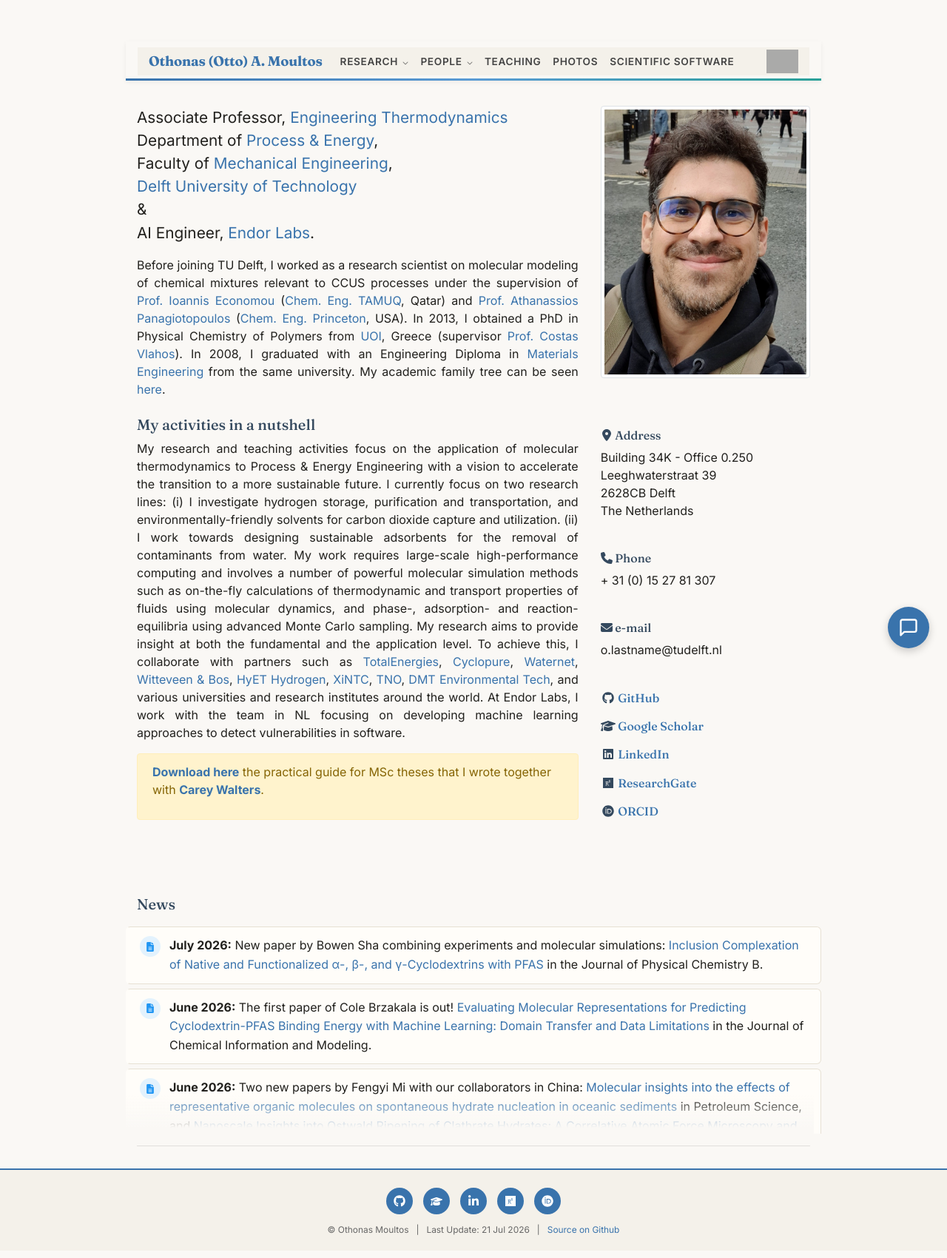
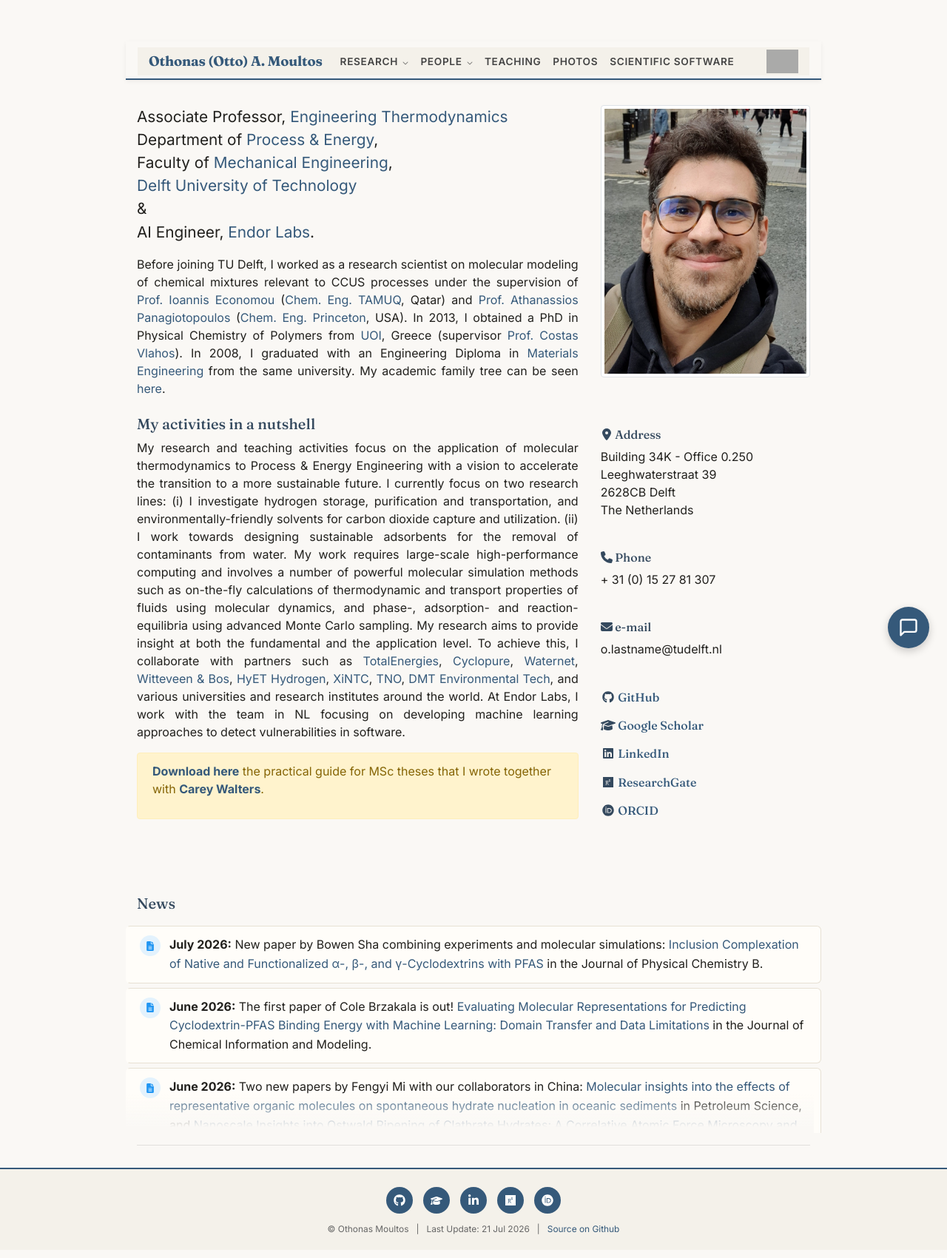
Before and after one commit to omoultosEthTuDelft/web, a Jekyll site: the page built from index.md, in a window 1280 px wide. Shown: the whole page at 74% size. Built offline with Jekyll 4.4.1, drawn with Linux system fonts in a browser that asks for light colours.

Commit message:
Editorial restyle step 4: harmonize blue accents to deep navy
- Single accent family #35597a / #24405c replaces the bright #3973ac
  set across links, pub elements, nav, chat widget, favicon
- Navbar gradient underline -> solid 2px navy rule
- Publications year banners -> cream sticky bands with navy serif
  figures and a navy rule
- Headings to ink; hover tints warmed to match cream

Co-Authored-By: Claude Fable 5 <noreply@anthropic.com>

```diff
--- a/_layouts/default.html
+++ b/_layouts/default.html
@@ -117,18 +117,18 @@
 </div>
 <style>
   #chat-widget{position:fixed;bottom:24px;right:24px;z-index:9999;font-family:'Inter',sans-serif}
-  #chat-bubble{width:56px;height:56px;border-radius:50%;background:#3973ac;color:#fff;border:none;cursor:pointer;display:flex;align-items:center;justify-content:center;box-shadow:0 4px 12px rgba(0,0,0,.2);transition:background .2s,transform .2s}
-  #chat-bubble:hover{background:#1a5276;transform:scale(1.05)}
+  #chat-bubble{width:56px;height:56px;border-radius:50%;background:#35597a;color:#fff;border:none;cursor:pointer;display:flex;align-items:center;justify-content:center;box-shadow:0 4px 12px rgba(0,0,0,.2);transition:background .2s,transform .2s}
+  #chat-bubble:hover{background:#24405c;transform:scale(1.05)}
   #chat-panel{width:380px;height:500px;background:#fff;border-radius:12px;box-shadow:0 8px 30px rgba(0,0,0,.18);display:flex;flex-direction:column;overflow:hidden;position:absolute;bottom:70px;right:0;transition:opacity .2s,transform .2s}
   #chat-panel.chat-hidden{opacity:0;transform:translateY(20px);pointer-events:none}
-  #chat-header{background:#3973ac;color:#fff;padding:14px 16px;display:flex;justify-content:space-between;align-items:center;font-weight:600;font-size:15px}
+  #chat-header{background:#35597a;color:#fff;padding:14px 16px;display:flex;justify-content:space-between;align-items:center;font-weight:600;font-size:15px}
   #chat-close{background:none;border:none;color:#fff;font-size:22px;cursor:pointer;line-height:1;padding:0 2px}
   #chat-close:hover{opacity:.7}
   #chat-messages{flex:1;overflow-y:auto;padding:16px;display:flex;flex-direction:column;gap:10px}
   .chat-msg{max-width:85%;padding:10px 14px;border-radius:12px;font-size:14px;line-height:1.5;word-wrap:break-word}
   .chat-msg.bot{background:#f0f4f8;color:#222;align-self:flex-start;border-bottom-left-radius:4px}
-  .chat-msg.user{background:#3973ac;color:#fff;align-self:flex-end;border-bottom-right-radius:4px}
-  .chat-msg.bot a{color:#3973ac;text-decoration:underline}
+  .chat-msg.user{background:#35597a;color:#fff;align-self:flex-end;border-bottom-right-radius:4px}
+  .chat-msg.bot a{color:#35597a;text-decoration:underline}
   .chat-typing{align-self:flex-start;padding:10px 14px;background:#f0f4f8;border-radius:12px;border-bottom-left-radius:4px;font-size:14px;color:#888}
   .chat-typing span{display:inline-block;animation:chatDots 1.4s infinite;margin:0 1px}
   .chat-typing span:nth-child(2){animation-delay:.2s}
@@ -136,10 +136,10 @@
   @keyframes chatDots{0%,80%,100%{opacity:.3}40%{opacity:1}}
   #chat-input-bar{display:flex;border-top:1px solid #e0e0e0;padding:10px 12px;gap:8px;background:#fafafa}
   #chat-input{flex:1;border:1px solid #ddd;border-radius:8px;padding:8px 12px;font-size:14px;font-family:'Inter',sans-serif;outline:none;transition:border-color .2s}
-  #chat-input:focus{border-color:#3973ac}
-  #chat-send{width:36px;height:36px;border-radius:8px;background:#3973ac;color:#fff;border:none;cursor:pointer;display:flex;align-items:center;justify-content:center;transition:background .2s}
-  #chat-send:hover{background:#1a5276}
-  #chat-send:disabled{background:#a0bdd4;cursor:not-allowed}
+  #chat-input:focus{border-color:#35597a}
+  #chat-send{width:36px;height:36px;border-radius:8px;background:#35597a;color:#fff;border:none;cursor:pointer;display:flex;align-items:center;justify-content:center;transition:background .2s}
+  #chat-send:hover{background:#24405c}
+  #chat-send:disabled{background:#a8b4bf;cursor:not-allowed}
   @media(max-width:480px){
     #chat-panel{width:calc(100vw - 32px);height:calc(100vh - 120px);right:-8px;bottom:70px;border-radius:12px}
   }
--- a/css/theme.css
+++ b/css/theme.css
@@ -1,3 +1,6 @@
+a { color: #35597a; }
+a:hover { color: #24405c; }
+
 body {
   font-family: 'Inter', -apple-system, BlinkMacSystemFont, 'Segoe UI', sans-serif;
   font-size: 100%;
@@ -44,11 +47,11 @@ h1, h2, h3, h4, h5, h6, .navbar-brand {
 .navbar-brand {
   font-size: 1.15rem;
   font-weight: 700;
-  color: #3973ac !important;
+  color: #35597a !important;
   letter-spacing: -0.01em;
 }
 .navbar-brand:hover {
-  color: #1a5276 !important;
+  color: #24405c !important;
 }
 
 /* Navbar nav links: uppercase, letter-spaced */
@@ -65,8 +68,8 @@ h1, h2, h3, h4, h5, h6, .navbar-brand {
 }
 
 .navbar-nav > li > a:hover {
-  color: #3973ac !important;
-  background-color: #edf2fa;
+  color: #35597a !important;
+  background-color: #ece7db;
 }
 
 /* Navbar dropdown: Font Awesome chevron instead of Bootstrap caret */
@@ -94,8 +97,8 @@ h1, h2, h3, h4, h5, h6, .navbar-brand {
   transition: background-color 0.15s ease, color 0.15s ease;
 }
 .navbar .dropdown-item:hover {
-  background-color: #edf2fa;
-  color: #3973ac;
+  background-color: #ece7db;
+  color: #35597a;
 }
 
 .navbar .bg-light { background-color: #f4f1ea !important; }
@@ -105,8 +108,7 @@ h1, h2, h3, h4, h5, h6, .navbar-brand {
   max-width: 940px;
   margin-left: auto;
   margin-right: auto;
-  border-bottom: 3px solid transparent;
-  border-image: linear-gradient(90deg, #3973ac 0%, #5a9bd4 50%, #2aa198 100%) 1;
+  border-bottom: 2px solid #35597a;
   box-shadow: 0 2px 6px rgba(0,0,0,0.06);
   padding-bottom: 4px;
 }
@@ -126,22 +128,22 @@ h1, h2, h3, h4, h5, h6, .navbar-brand {
 .nav-item .nav-link.active {
   color: #fff !important;
   font-weight: 600;
-  background-color: #3973ac;
+  background-color: #35597a;
   border-bottom: none;
   border-radius: 4px;
 }
 .nav-item .nav-link.active:hover {
-  background-color: #1a5276;
+  background-color: #24405c;
   color: #fff !important;
 }
 
 
 h1, h2 {
-  border-bottom: 1px solid #3973ac;
+  border-bottom: 1px solid #35597a;
   margin-top: 1.8em;
   padding-bottom: 0.3em;
   font-weight: 600;
-  color: #2c3e50;
+  color: #21201d;
 }
 
 h3, h4 {
@@ -149,7 +151,7 @@ h3, h4 {
   margin-top: 1.4em;
   padding-bottom: 0.2em;
   font-weight: 500;
-  color: #2c3e50;
+  color: #21201d;
 }
 
 h5, h6 {
@@ -159,9 +161,9 @@ h5, h6 {
 }
 
 
-a         { color: #3973ac; transition: color 0.2s ease; text-decoration: none; }
-a:hover   { color: #1a5276; }
-a:visited { color: #3973ac; }
+a         { color: #35597a; transition: color 0.2s ease; text-decoration: none; }
+a:hover   { color: #24405c; }
+a:visited { color: #35597a; }
 
 /* Utility: justify text */
 .text-justify { text-align: justify; }
@@ -177,7 +179,7 @@ a:visited { color: #3973ac; }
 .news-scroll::-webkit-scrollbar { width: 8px; }
 .news-scroll::-webkit-scrollbar-track { background: #f0ece3; border-radius: 4px; }
 .news-scroll::-webkit-scrollbar-thumb { background: #cfc4ac; border-radius: 4px; }
-.news-scroll::-webkit-scrollbar-thumb:hover { background: #3973ac; }
+.news-scroll::-webkit-scrollbar-thumb:hover { background: #35597a; }
 
 /* Fade at the bottom hints that more news is below; hidden once scrolled to the end */
 .news-wrap { position: relative; width: 100%; }
@@ -282,7 +284,7 @@ a:visited { color: #3973ac; }
 
 .news-item:hover {
   background-color: #f4f1ea;
-  border-left-color: #3973ac;
+  border-left-color: #35597a;
 }
 
 .news-icon {
@@ -312,18 +314,17 @@ a:visited { color: #3973ac; }
 .year-header {
   position: sticky;
   top: 0;
-  background: linear-gradient(135deg, #3973ac 0%, #5a9bd4 100%);
-  color: white;
-  padding: 8px 15px;
+  background: #faf8f5;
+  color: #35597a;
+  padding: 10px 2px 6px;
   margin: 20px 0 10px 0;
   font-family: 'Fraunces', Georgia, serif;
-  font-size: 1.15rem;
+  font-size: 1.25rem;
   font-weight: 600;
   font-variant-numeric: oldstyle-nums;
   font-feature-settings: "onum" 1;
-  border-radius: 4px;
+  border-bottom: 2px solid #35597a;
   z-index: 10;
-  box-shadow: 0 2px 4px rgba(0,0,0,0.1);
 }
 
 .year-header:first-of-type {
@@ -347,9 +348,9 @@ a:visited { color: #3973ac; }
   width: 38px;
   height: 38px;
   border-radius: 50%;
-  border: 2px solid #3973ac;
+  border: 2px solid #35597a;
   background: #fff;
-  color: #3973ac;
+  color: #35597a;
   font-family: 'Fraunces', Georgia, serif;
   font-size: 1rem;
   font-weight: 600;
@@ -360,7 +361,7 @@ a:visited { color: #3973ac; }
 .pub-title {
   font-size: 1.02em;
   font-weight: 700;
-  color: #2c5d8f;
+  color: #35597a;
   margin-bottom: 2px;
 }
 
@@ -385,13 +386,13 @@ a:visited { color: #3973ac; }
 
 .badge-pub {
   background: #fff;
-  color: #3973ac;
-  border: 1px solid #3973ac;
+  color: #35597a;
+  border: 1px solid #35597a;
   transition: background-color 0.2s ease, color 0.2s ease;
 }
 
 .badge-pub:hover {
-  background: #3973ac;
+  background: #35597a;
   color: #fff;
   text-decoration: none;
 }
@@ -414,7 +415,7 @@ a:visited { color: #3973ac; }
   padding: 4px 10px;
   font-size: 0.82rem;
   font-weight: 500;
-  color: #3973ac;
+  color: #35597a;
   border: 1px solid #d0d8e0;
   border-radius: 14px;
   text-decoration: none;
@@ -422,14 +423,14 @@ a:visited { color: #3973ac; }
 }
 
 .year-nav-link:hover {
-  background-color: #3973ac;
+  background-color: #35597a;
   color: #fff;
   text-decoration: none;
-  border-color: #3973ac;
+  border-color: #35597a;
 }
 
 .year-nav-link:visited {
-  color: #3973ac;
+  color: #35597a;
 }
 
 .year-nav-link:visited:hover {
@@ -446,9 +447,9 @@ a:visited { color: #3973ac; }
   width: 42px;
   height: 42px;
   border-radius: 50%;
-  border: 2px solid #3973ac;
+  border: 2px solid #35597a;
   background: #fff;
-  color: #3973ac;
+  color: #35597a;
   font-size: 1rem;
   cursor: pointer;
   box-shadow: 0 2px 8px rgba(0,0,0,0.15);
@@ -457,14 +458,14 @@ a:visited { color: #3973ac; }
 }
 
 #backToTop:hover {
-  background: #3973ac;
+  background: #35597a;
   color: #fff;
 }
 
 /* Footer */
 .site-footer {
   background-color: #f4f1ea;
-  border-top: 2px solid #3973ac;
+  border-top: 2px solid #35597a;
   padding: 24px 0 18px;
   margin-top: 30px;
   text-align: center;
@@ -483,7 +484,7 @@ a:visited { color: #3973ac; }
   width: 36px;
   height: 36px;
   border-radius: 50%;
-  background-color: #3973ac;
+  background-color: #35597a;
   color: #fff;
   margin: 0 5px;
   font-size: 1rem;
@@ -492,7 +493,7 @@ a:visited { color: #3973ac; }
 }
 
 .footer-social a:hover {
-  background-color: #1a5276;
+  background-color: #24405c;
   transform: translateY(-2px);
 }
 
@@ -504,7 +505,7 @@ a:visited { color: #3973ac; }
 .project-card {
   background: #fff;
   border: 1px solid #e8e8e8;
-  border-left: 4px solid #3973ac;
+  border-left: 4px solid #35597a;
   border-radius: 6px;
   padding: 20px 24px;
   margin-bottom: 16px;
@@ -521,7 +522,7 @@ a:visited { color: #3973ac; }
   margin-bottom: 8px;
   font-size: 1.05rem;
   font-weight: 600;
-  color: #2c3e50;
+  color: #21201d;
 }
 
 .project-card p {
@@ -533,9 +534,9 @@ a:visited { color: #3973ac; }
   display: inline-block;
   margin-top: 10px;
   padding: 4px 12px;
-  background-color: #edf2fa;
+  background-color: #ece7db;
   border-radius: 4px;
   font-size: 0.85rem;
   font-weight: 500;
-  color: #3973ac;
+  color: #35597a;
 }
```
Also changed, not shown: cool/index.md (+6 -6 lines), photos/index.md (+1 -1 lines), assets/favicon.svg.
